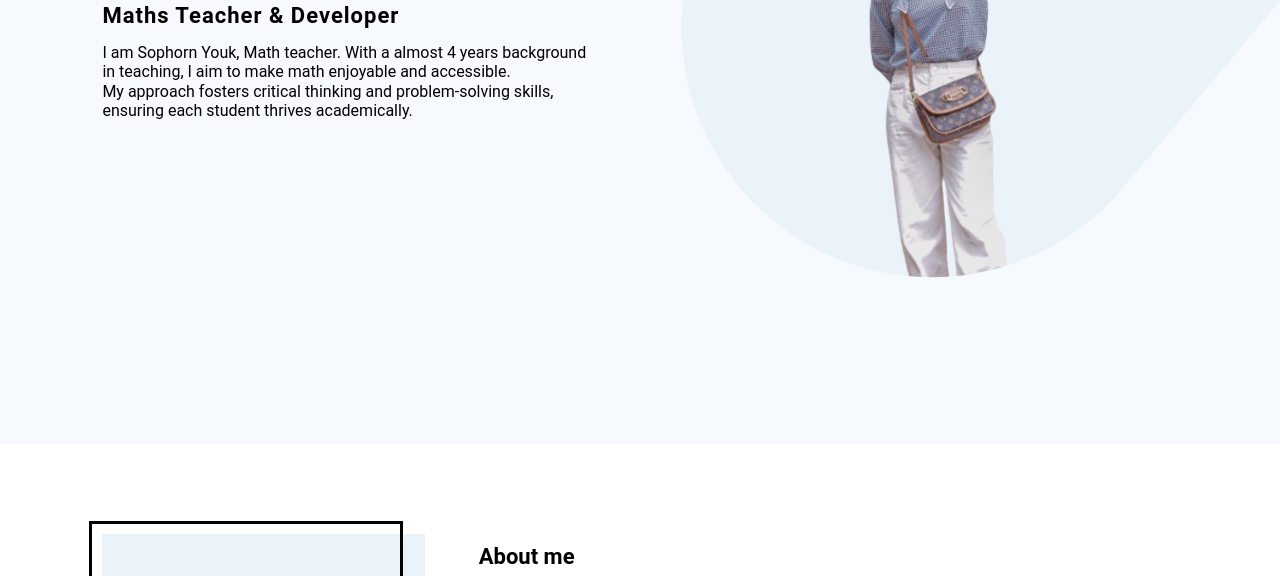
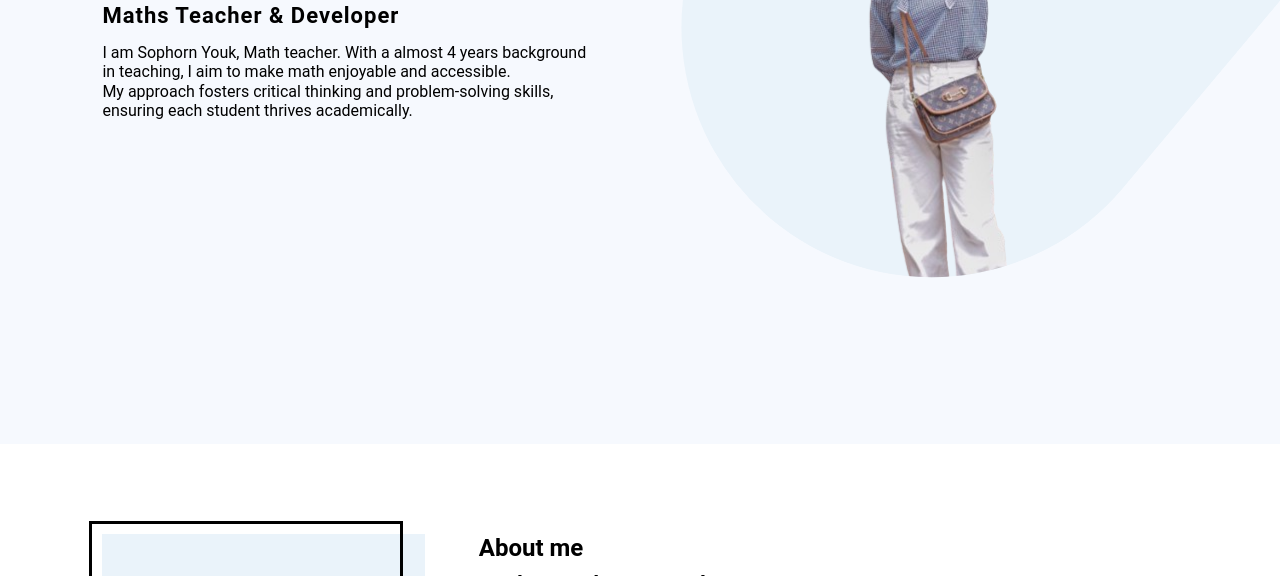
Before and after one commit to Gvorn555/phorncv, a plain HTML site: page Index.html in a window 1280 px wide. Shown: the part 356-932 px from the top of the page. Drawn offline with nearby package versions, Linux system fonts and the light colour scheme.

Commit message:
Update Index.html

```diff
--- a/Index.html
+++ b/Index.html
@@ -89,9 +89,10 @@
 
 	<!--   === About Description Starts ===   -->
 	<div class="about-desc">
-		<header class="sub-heading">
-				<h2>About me</h2>
-			</header>
+		<header class="headings">
+		<h1> About me</h1>
+
+	</header>
 		<h2>Maths Teacher & Developer</h2>
 		<p>Hello, I'm Sophorn Youk, currently studying Mathematics and Computer Science. I bring four years of teaching experience to the table, blending my passion for these subjects with a commitment to fostering a dynamic learning environment. I'm eager to contribute my knowledge and skills to further educational and professional pursuits.</p>
 
```
